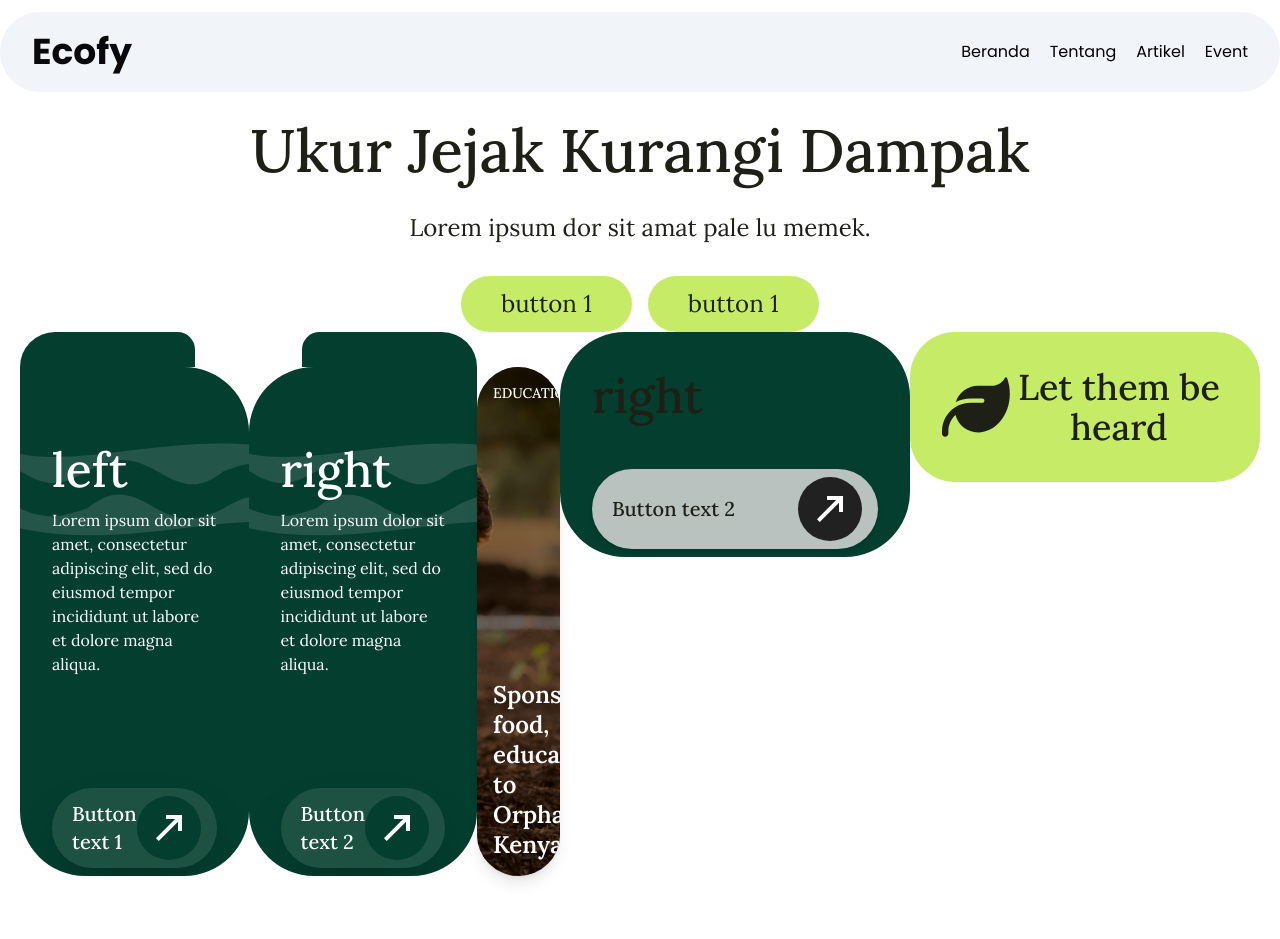
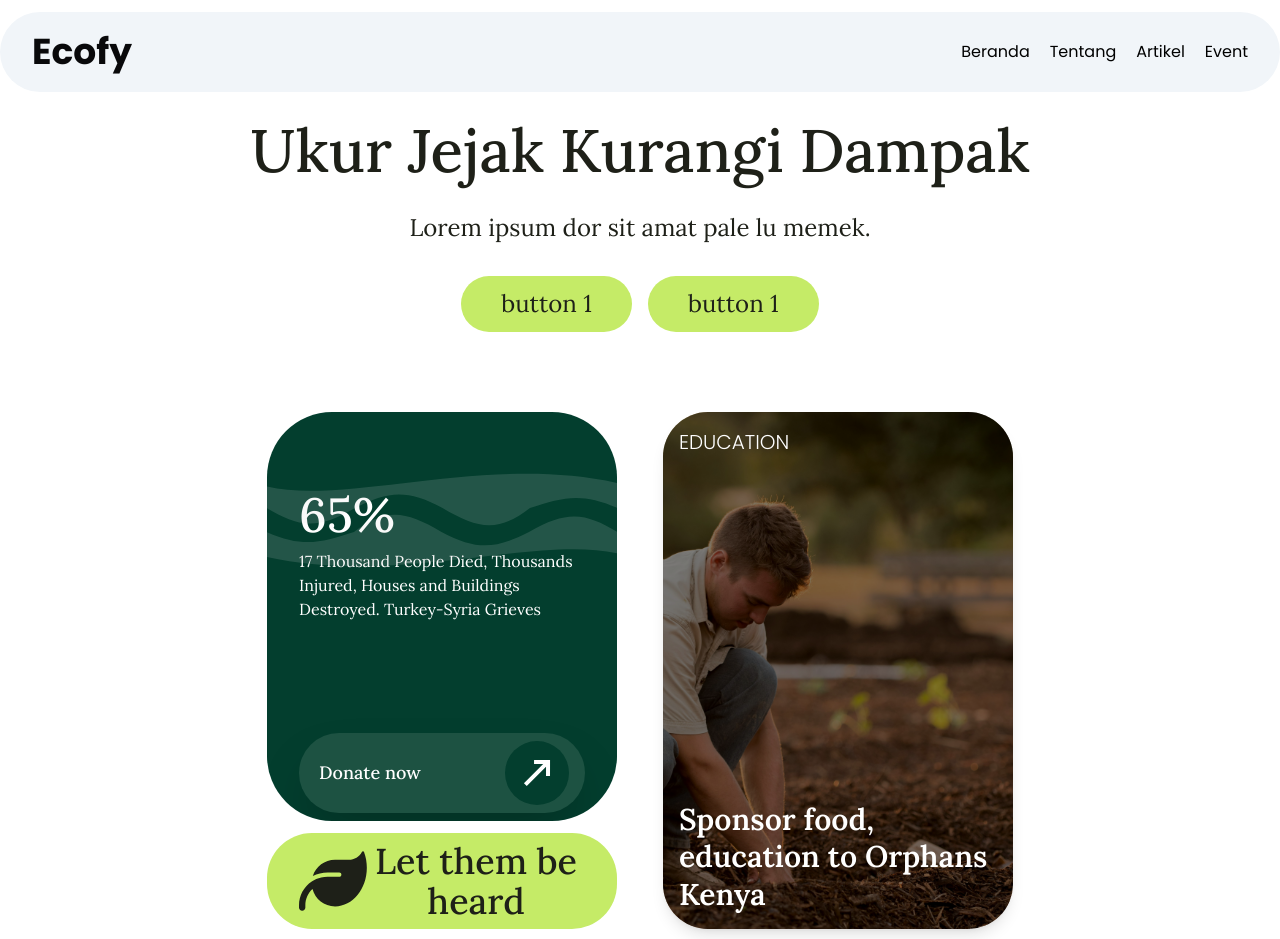
Before and after one commit to kdandy/ecofy, a Next.js app: page / in a window 1280 px wide. Shown: the top 939 px of the page. Built offline with nearby package versions, Linux system fonts and the light colour scheme.

Commit message:
Labrak layout hero again

```diff
--- a/src/components/custom/CustomContainer.js
+++ b/src/components/custom/CustomContainer.js
@@ -4,7 +4,7 @@ const CustomContainer = ({ children, className, customWidth }) => {
   return (
     <div
       className={`${
-        customWidth ? customWidth : "max-w-[1360px]"
+        customWidth ? customWidth : "max-w-[1600px]"
       } mx-auto px-5 ${className}`}
     >
       {children}
--- a/src/components/custom/HeroCard1.js
+++ b/src/components/custom/HeroCard1.js
@@ -14,7 +14,7 @@ const HeroCard1 = ({ position, title, description, link, buttonText }) => {
     >
       {/* Top decorative bar */}
       <div
-        className={`w-[175px] h-[35px] bg-secondary transition-all duration-300 ${
+        className={`hidden 2xl:block w-[175px] h-[35px] bg-secondary transition-all duration-300 ${
           position === "right"
             ? "rounded-tr-[90px] rounded-tl-[45px]"
             : "rounded-tl-[90px] rounded-tr-[45px]"
@@ -23,8 +23,10 @@ const HeroCard1 = ({ position, title, description, link, buttonText }) => {
 
       {/* Main card */}
       <div
-        className={`relative overflow-hidden flex flex-col justify-center max-w-[350px] pt-[75px] px-8 bg-secondary text-left rounded-b-[65px] transition-all duration-300 ${
-          position === "right" ? "rounded-l-[65px]" : "rounded-r-[65px]"
+        className={` relative overflow-hidden flex-col justify-center max-w-[350px] pt-[75px] px-8 bg-secondary text-left rounded-b-[65px] transition-all duration-300 ${
+          position === "right"
+            ? "rounded-l-[65px] rounded-tr-[65px] 2xl:rounded-tr-none"
+            : "rounded-r-[65px] rounded-tl-[65px] 2xl:rounded-tl-none"
         }`}
       >
         {/* Title */}
@@ -38,8 +40,8 @@ const HeroCard1 = ({ position, title, description, link, buttonText }) => {
         </p>
 
         {/* Button */}
-        <div className="w-full z-20 relative flex items-center justify-between shadow-2xl bg-primaryShadow px-4 py-2 mb-2 text-xl rounded-full transition-all duration-300 group-hover:shadow-lg group-hover:bg-secondary">
-          <p className="font-medium ml-1 transition-all duration-300 group-hover:text-white">
+        <div className="w-full z-20 relative flex items-center justify-between shadow-2xl bg-primaryShadow px-4 py-2 mb-2 rounded-full transition-all duration-300 group-hover:shadow-lg group-hover:bg-secondary">
+          <p className="font-medium text-lg ml-1 transition-all duration-300 group-hover:text-white">
             {buttonText}
           </p>
           <button className="bg-secondary group-hover:bg-primary text-5xl p-2 rounded-full transition-all duration-300 transform group-hover:scale-110">
--- a/src/components/custom/HeroCard2.js
+++ b/src/components/custom/HeroCard2.js
@@ -2,13 +2,13 @@ import React from "react";
 import Image from "next/image";
 import { CgArrowTopRight } from "react-icons/cg";
 import { FaArrowRight } from "react-icons/fa";
-import Link
- from "next/link";
+import Link from "next/link";
+
 const HeroCard2 = ({ title, link, buttonText }) => {
   return (
     <Link
       href={`${link}`}
-      className={`relative group overflow-hidden flex flex-col h-[225px] bg-[#d1dcdb] justify-between min-w-[350px] px-8 bg-secondary text-left rounded-[65px] transition-all duration-300`}
+      className={`hidden 2xl:flex relative group overflow-hidden flex-col h-[225px] bg-[#d1dcdb] justify-between px-8 text-left rounded-[65px] transition-all duration-300`}
     >
       {/* Title */}
       <h1 className="text-5xl font-medium my-1 mt-[40px] z-20 transition-all duration-300">
@@ -16,8 +16,8 @@ const HeroCard2 = ({ title, link, buttonText }) => {
       </h1>
 
       {/* Button */}
-      <div className="w-full z-20 relative flex items-center justify-between shadow-md bg-[#b9c2bf] px-4 py-2 mb-2 text-xl rounded-full transition-all duration-300 group-hover:shadow-lg group-hover:bg-secondary">
-        <p className="font-medium ml-1 transition-all duration-300 group-hover:text-white">
+      <div className="w-full z-20 relative flex items-center justify-between shadow-md bg-[#b9c2bf] px-4 py-2 mb-2 rounded-full transition-all duration-300 group-hover:shadow-lg group-hover:bg-secondary">
+        <p className="font-medium text-lg ml-1 transition-all duration-300 group-hover:text-white whitespace-nowrap">
           {buttonText}
         </p>
         <button className="bg-[#222122] text-white group-hover:bg-secondary text-5xl p-2 rounded-full transition-all duration-300 transform group-hover:scale-110">
--- a/src/components/custom/HeroCard3.js
+++ b/src/components/custom/HeroCard3.js
@@ -3,7 +3,7 @@ import { FaLeaf } from "react-icons/fa6";
 
 const HeroCard3 = ({ title }) => {
   return (
-    <div className="flex justify-start px-8 items-center max-w-[350px] rounded-[45px] text-text bg-primary w-auto min-w-[350px] h-auto max-h-[150px]">
+    <div className="flex justify-start px-8 items-center max-w-[350px] rounded-[45px] text-text bg-primary w-auto min-w-[325px] h-auto">
       <FaLeaf className="text-8xl" />
       <h1 className="text-4xl font-medium z-20 transition-all duration-300">
         {title}
--- a/src/components/custom/ImageCard.js
+++ b/src/components/custom/ImageCard.js
@@ -6,7 +6,7 @@ const ImageCard = ({ link }) => {
   return (
     <Link
       href={`${link}`}
-      className="group relative text-left h-auto mt-[35px] rounded-[45px] overflow-hidden shadow-lg max-w-[350px]"
+      className="group relative text-left h-full min-h-[400px] 2xl:max-h-[350px] mt-[35px] rounded-[45px] overflow-hidden shadow-lg max-w-[350px] mx-auto"
     >
       <Image
         src="/features1.jpg"
@@ -18,10 +18,12 @@ const ImageCard = ({ link }) => {
       />
       <div className="absolute inset-0 bg-black bg-opacity-50 transition-opacity duration-500 ease-in-out group-hover:bg-opacity-60"></div>
       <div className="absolute top-4 left-4">
-        <p className="text-sm text-white font-medium uppercase">Education</p>
+        <p className="text-xl font-poppins text-white font-light uppercase">
+          Education
+        </p>
       </div>
       <div className="absolute bottom-4 left-4 right-4">
-        <h2 className="text-white text-2xl font-semibold leading-tight">
+        <h2 className="text-white text-3xl font-semibold leading-tight">
           Sponsor food, education to Orphans Kenya
         </h2>
       </div>
--- a/src/components/section/Hero.js
+++ b/src/components/section/Hero.js
@@ -54,25 +54,31 @@ const Hero = () => {
               <button>button 1</button>
             </Link>
           </div>
-          <div className="flex">
-            <HeroCard1
-              title="left"
-              description="Lorem ipsum dolor sit amet, consectetur adipiscing elit, sed do
-          eiusmod tempor incididunt ut labore et dolore magna aliqua."
-              link="/test"
-              buttonText="Button text 1"
-            />
-            <HeroCard1
-              position="right"
-              title="right"
-              description="Lorem ipsum dolor sit amet, consectetur adipiscing elit, sed do
-          eiusmod tempor incididunt ut labore et dolore magna aliqua."
-              link="/test"
-              buttonText="Button text 2"
-            />
-            <ImageCard />
-            <HeroCard2 title="right" link="/test" buttonText="Button text 2" />
-            <HeroCard3 title="Let them be heard" />
+          <div className="grid 2xl:grid-cols-5 sm:grid-cols-2 mt-20 2xl:mt-0 grid-cols-1 items-end gap-3">
+            {/* HeroCard1 (Left) */}
+            <div className="flex flex-col items-center gap-3">
+              <HeroCard1
+                title="65%"
+                description="17 Thousand People Died, Thousands Injured, Houses and Buildings Destroyed. Turkey-Syria Grieves"
+                link="/donate-now"
+                buttonText="Donate now"
+              />
+              <HeroCard3 title="Let them be heard" />
+            </div>
+            <ImageCard link="/test" />
+            <HeroCard2 title="test" link="/test" buttonText="join community"/>
+            <ImageCard link="/test" />
+            {/* HeroCard1 (Right) */}
+            <div className="flex flex-col items-center gap-3">
+              <HeroCard1
+                position="right"
+                title="Explore more"
+                description="Your home for help"
+                link="/explore-more"
+                buttonText="Explore"
+              />
+              <HeroCard3 title="Your home for help" />
+            </div>
           </div>
         </div>
       </CustomContainer>
```
